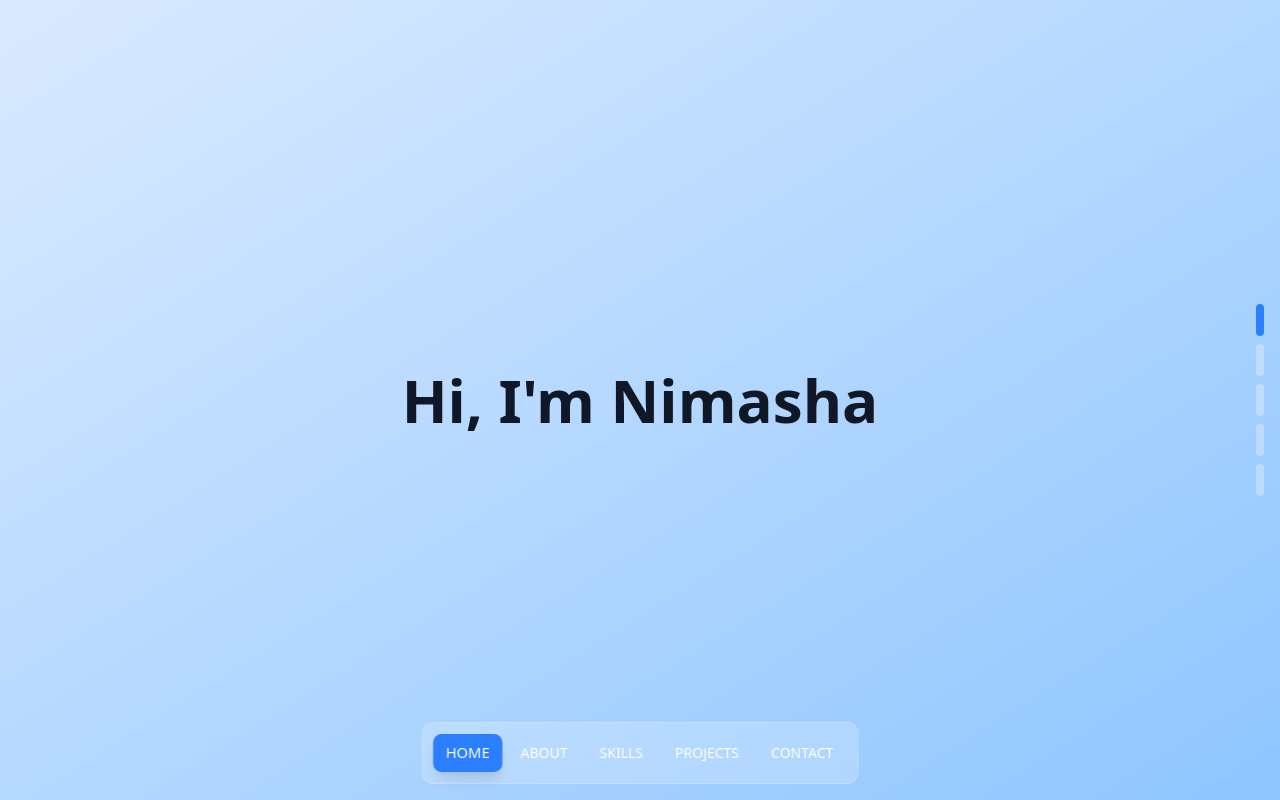
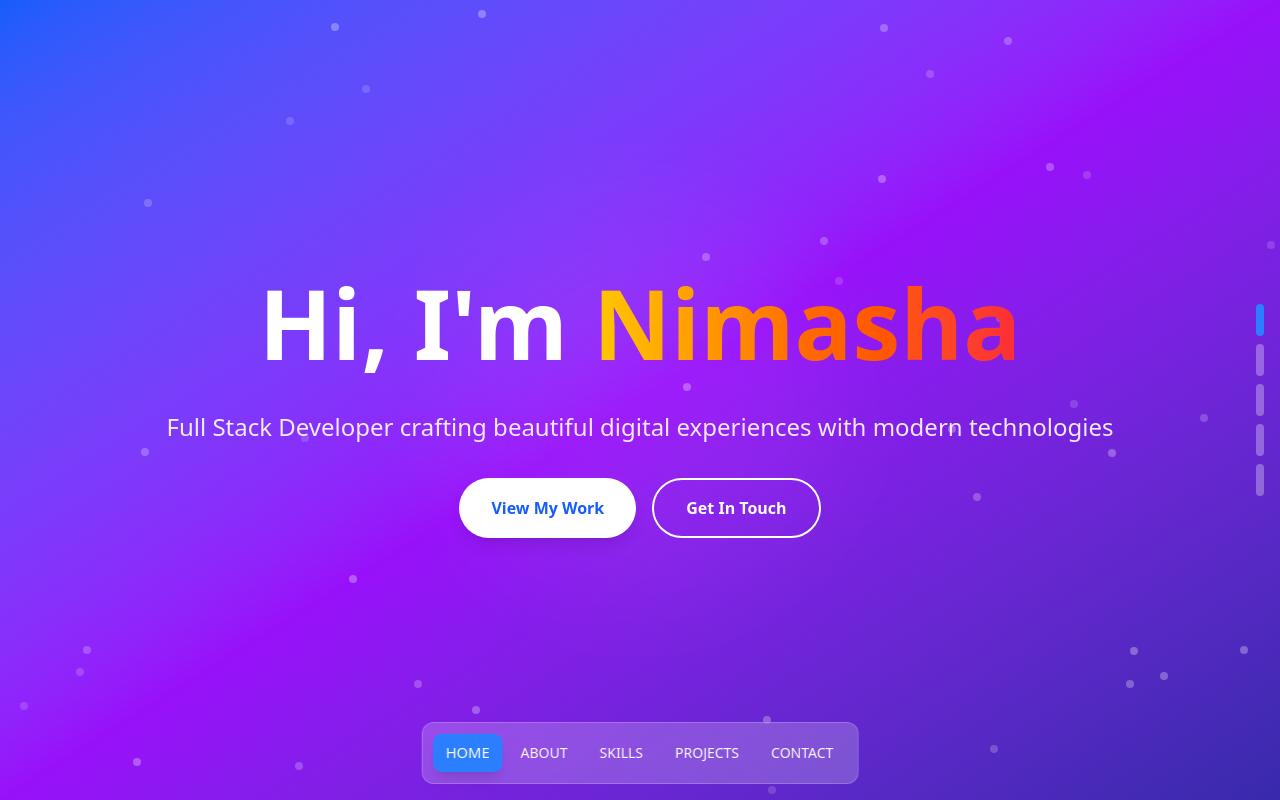
Before and after one commit to nimashashehani123/My-Portfolio, a React (Vite) app: page / in a window 1280 px wide. Built offline with nearby package versions, Linux system fonts and the light colour scheme.

Commit message:
add responsive hero section

```diff
--- a/src/sections/Hero.tsx
+++ b/src/sections/Hero.tsx
@@ -1,20 +1,70 @@
-import React from "react";
-import Particles from "react-tsparticles";
-
+import React, { useState, useEffect } from 'react';
 
 const Hero: React.FC = () => {
+    const [mousePosition, setMousePosition] = useState({ x: 50, y: 50 });
+
+    useEffect(() => {
+        const handleMouseMove = (e: MouseEvent) => {
+            setMousePosition({
+                x: (e.clientX / window.innerWidth) * 100,
+                y: (e.clientY / window.innerHeight) * 100
+            });
+        };
+
+        window.addEventListener('mousemove', handleMouseMove);
+        return () => window.removeEventListener('mousemove', handleMouseMove);
+    }, []);
+
     return (
-        <div className="h-screen w-screen relative flex items-center justify-center bg-gradient-to-br from-blue-100 to-blue-300">
-            <Particles
-                options={{
-                    particles: { number: { value: 50 }, size: { value: 3 }, move: { speed: 1 } },
-                    interactivity: { events: { onhover: { enable: true, mode: "repulse" } } },
-                }}
-                className="absolute inset-0"
-            />
-            <h1 className="text-6xl font-extrabold text-gray-900 relative z-10">
-                Hi, I'm Nimasha
-            </h1>
+        <div className="w-full h-full flex items-center justify-center bg-gradient-to-br from-blue-600 via-purple-600 to-indigo-800 relative overflow-hidden">
+            {/* Interactive Background */}
+            <div className="absolute inset-0">
+                <div
+                    className="absolute w-96 h-96 bg-white/5 rounded-full blur-3xl transition-transform duration-1000 ease-out"
+                    style={{
+                        left: `${mousePosition.x}%`,
+                        top: `${mousePosition.y}%`,
+                        transform: 'translate(-50%, -50%)'
+                    }}
+                />
+                {[...Array(40)].map((_, i) => (
+                    <div
+                        key={i}
+                        className="absolute w-1 h-1 md:w-2 md:h-2 bg-white/30 rounded-full animate-pulse"
+                        style={{
+                            left: `${Math.random() * 100}%`,
+                            top: `${Math.random() * 100}%`,
+                            animationDelay: `${Math.random() * 3}s`,
+                            animationDuration: `${2 + Math.random() * 2}s`
+                        }}
+                    />
+                ))}
+            </div>
+
+            <div className="relative z-10 text-center text-white px-4 max-w-5xl">
+                <h1 className="text-4xl md:text-6xl lg:text-8xl font-extrabold mb-6 leading-tight">
+                    Hi, I'm{' '}
+                    <span className="bg-gradient-to-r from-yellow-400 via-orange-500 to-red-500 bg-clip-text text-transparent">
+            Nimasha
+          </span>
+                </h1>
+                <p className="text-lg md:text-xl lg:text-2xl opacity-90 mb-8 leading-relaxed font-light">
+                    Full Stack Developer crafting beautiful digital experiences with modern technologies
+                </p>
+
+                <div className="flex flex-col sm:flex-row gap-4 justify-center">
+                    <button
+                        className="bg-white text-blue-600 px-6 md:px-8 py-3 md:py-4 rounded-full font-semibold hover:bg-blue-50 transition-all hover:scale-105 shadow-lg"
+                    >
+                        View My Work
+                    </button>
+                    <button
+                        className="border-2 border-white text-white px-6 md:px-8 py-3 md:py-4 rounded-full font-semibold hover:bg-white hover:text-blue-600 transition-all hover:scale-105"
+                    >
+                        Get In Touch
+                    </button>
+                </div>
+            </div>
         </div>
     );
 };
```
